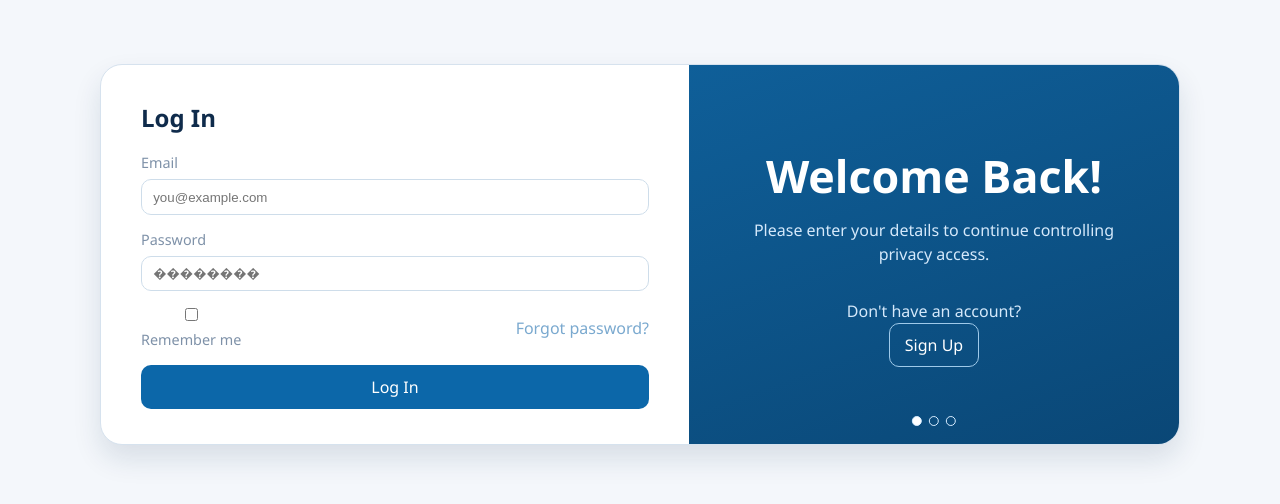
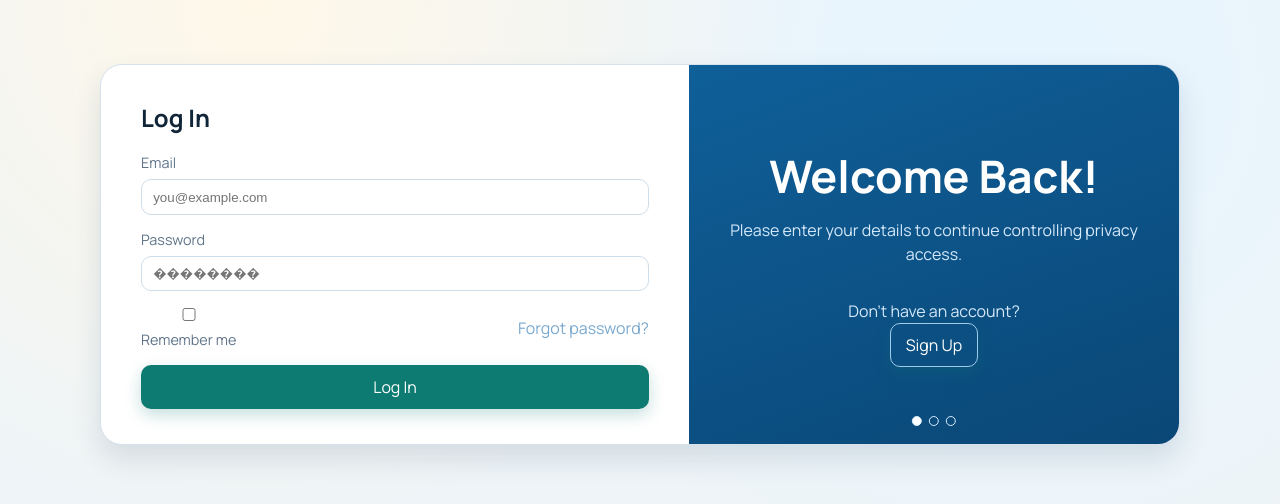
Before and after one commit to mayurpalve/PrivSyncro, a React (Vite) app: page / in a window 1280 px wide. Shown: the top 504 px of the page. Built offline with nearby package versions, Linux system fonts and the light colour scheme; no server answers.

Commit message:
Redesign dashboard UI and improve active navigation behavior

```diff
--- a/src/App.css
+++ b/src/App.css
@@ -1,16 +1,22 @@
+@import url("https://fonts.googleapis.com/css2?family=Manrope:wght@400;500;600;700;800&family=Space+Grotesk:wght@500;700&display=swap");
+
 :root {
-  --bg: #f4f7fb;
+  --bg: #eef4f7;
+  --bg-grad: radial-gradient(circle at 20% 0%, #fff8e9 0%, transparent 40%),
+    radial-gradient(circle at 80% 10%, #e6f5ff 0%, transparent 42%),
+    #eef4f7;
   --panel: #ffffff;
-  --panel-soft: #f8fbff;
-  --line: #dbe5ef;
-  --text: #0f2b4b;
-  --muted: #7e91a8;
-  --accent: #0c67a9;
-  --accent-dark: #084d80;
-  --accent-soft: #e9f4ff;
-  --ok: #15b981;
-  --warn: #f1a827;
-  --danger: #ea4d5c;
+  --panel-soft: #f5fbff;
+  --line: #cddde8;
+  --text: #102538;
+  --muted: #5f748a;
+  --accent: #0d7b71;
+  --accent-dark: #085b54;
+  --accent-soft: #ddf5f1;
+  --ok: #0f9f6e;
+  --warn: #e08d11;
+  --danger: #d84d5a;
+  --shadow-soft: 0 12px 28px rgba(22, 50, 74, 0.08);
 }
 
 * {
@@ -19,8 +25,8 @@
 
 body {
   margin: 0;
-  font-family: "Segoe UI", Tahoma, sans-serif;
-  background: var(--bg);
+  font-family: "Manrope", "Segoe UI", Tahoma, sans-serif;
+  background: var(--bg-grad);
   color: var(--text);
 }
 
@@ -35,10 +41,10 @@ body {
 
 .alert-bar {
   margin: 0;
-  border-bottom: 1px solid #cfe2f3;
-  background: #ebf6ff;
-  color: #2f6089;
-  padding: 0.65rem 1rem;
+  border-bottom: 1px solid #d7e8df;
+  background: #ecf9f6;
+  color: #1f5e56;
+  padding: 0.72rem 1rem;
   font-size: 0.92rem;
 }
 
@@ -54,6 +60,7 @@ button,
 .btn {
   background: var(--accent);
   color: #fff;
+  box-shadow: 0 6px 16px rgba(13, 123, 113, 0.24);
 }
 
 .btn:hover {
@@ -217,8 +224,8 @@ button.link-btn {
 }
 
 .left-nav {
-  border-right: 1px solid #d9e5f0;
-  background: #f7fbff;
+  border-right: 1px solid #d7e3ec;
+  background: linear-gradient(180deg, #f9fcff 0%, #f0f7fb 100%);
   padding: 1.3rem 1.1rem;
   display: grid;
   grid-template-rows: auto 1fr auto auto;
@@ -226,10 +233,11 @@ button.link-btn {
 }
 
 .brand {
-  font-size: 2.15rem;
-  font-weight: 800;
+  font-family: "Space Grotesk", sans-serif;
+  font-size: 2rem;
+  font-weight: 700;
   letter-spacing: -0.02em;
-  color: #102a49;
+  color: #14314f;
 }
 
 .left-nav nav {
@@ -240,18 +248,22 @@ button.link-btn {
 
 .nav-item {
   text-align: left;
-  background: transparent;
+  background: #eef5fb;
   border: 1px solid transparent;
-  color: #6f849b;
+  color: #44627d;
+  transition: all 0.2s ease;
 }
 
 .nav-item:hover {
-  background: #eaf3fb;
+  background: #e0ecf7;
+  transform: translateX(2px);
 }
 
 .nav-item--active {
-  background: var(--accent);
+  background: linear-gradient(140deg, #0d7b71, #0a665f);
   color: #fff;
+  border-color: rgba(255, 255, 255, 0.35);
+  box-shadow: 0 10px 20px rgba(13, 123, 113, 0.25);
 }
 
 .help-card {
@@ -276,21 +288,24 @@ button.link-btn {
   padding: 1.1rem 1.5rem 2rem;
   display: grid;
   gap: 1rem;
+  scroll-behavior: smooth;
 }
 
 .top-bar {
   background: #fff;
   border: 1px solid var(--line);
-  border-radius: 14px;
+  border-radius: 18px;
   padding: 1rem 1.15rem;
   display: flex;
   justify-content: space-between;
   align-items: center;
+  box-shadow: var(--shadow-soft);
 }
 
 .top-bar h1 {
   margin: 0;
-  font-size: 2rem;
+  font-family: "Space Grotesk", sans-serif;
+  font-size: clamp(1.4rem, 2.2vw, 1.9rem);
 }
 
 .top-bar p {
@@ -307,8 +322,9 @@ button.link-btn {
 .metric-card {
   background: #fff;
   border: 1px solid var(--line);
-  border-radius: 16px;
+  border-radius: 18px;
   padding: 0.9rem 1rem;
+  box-shadow: var(--shadow-soft);
 }
 
 .metric-card p {
@@ -322,7 +338,7 @@ button.link-btn {
 }
 
 .metric-card--accent {
-  background: linear-gradient(150deg, #0f66a6, #0a4a7b);
+  background: linear-gradient(150deg, #0d7b71, #0b5d57);
   color: #fff;
 }
 
@@ -341,8 +357,9 @@ button.link-btn {
 .panel {
   background: #fff;
   border: 1px solid var(--line);
-  border-radius: 18px;
+  border-radius: 20px;
   padding: 1rem 1.15rem;
+  box-shadow: var(--shadow-soft);
 }
 
 .panel-head {
@@ -390,14 +407,14 @@ button.link-btn {
   margin-top: 1rem;
   width: 100%;
   height: 170px;
-  border: 1px solid #d7e3ef;
+  border: 1px solid #d8e5ee;
   border-radius: 14px;
-  background: linear-gradient(180deg, #fafdff, #edf6ff);
+  background: linear-gradient(180deg, #fbfeff, #edf8f6);
 }
 
 .line-chart polyline {
   fill: none;
-  stroke: #3484bf;
+  stroke: #0d7b71;
   stroke-width: 3;
   stroke-linecap: round;
   stroke-linejoin: round;
--- a/src/pages/DashboardPage.jsx
+++ b/src/pages/DashboardPage.jsx
@@ -28,6 +28,23 @@ function DashboardPage({
   onRefreshDashboard,
   onLogout
 }) {
+  const [activeSection, setActiveSection] = useState("dashboard");
+  const navItems = [
+    { key: "dashboard", label: "Dashboard", targetId: "section-dashboard" },
+    { key: "integrations", label: "Integrations", targetId: "section-integrations" },
+    { key: "policies", label: "Policies", targetId: "section-policies" },
+    { key: "analysis", label: "Analysis", targetId: "section-analysis" },
+    { key: "activity", label: "Activity", targetId: "section-activity" }
+  ];
+
+  const handleNavClick = (item) => {
+    setActiveSection(item.key);
+    const element = document.getElementById(item.targetId);
+    if (element) {
+      element.scrollIntoView({ behavior: "smooth", block: "start" });
+    }
+  };
+
   const [newPolicy, setNewPolicy] = useState({
     appId: "",
     dataType: "",
@@ -202,11 +219,15 @@ function DashboardPage({
       <aside className="left-nav">
         <div className="brand">PrivSyncro</div>
         <nav>
-          <button className="nav-item nav-item--active">Dashboard</button>
-          <button className="nav-item">Integrations</button>
-          <button className="nav-item">Policies</button>
-          <button className="nav-item">Risk</button>
-          <button className="nav-item">Settings</button>
+          {navItems.map((item) => (
+            <button
+              key={item.key}
+              className={`nav-item ${activeSection === item.key ? "nav-item--active" : ""}`}
+              onClick={() => handleNavClick(item)}
+            >
+              {item.label}
+            </button>
+          ))}
         </nav>
 
         <div className="help-card">
@@ -233,7 +254,7 @@ function DashboardPage({
           </div>
         </header>
 
-        <section className="stats-row">
+        <section id="section-dashboard" className="stats-row">
           <article className="metric-card">
             <p>Policy Displays</p>
             <h3>{consents.length}</h3>
@@ -295,7 +316,7 @@ function DashboardPage({
           </article>
         </section>
 
-        <section className="panel">
+        <section id="section-integrations" className="panel">
           <div className="panel__head">
             <h2>Connected Providers</h2>
             <p>Connect, verify, and manage provider-level permissions.</p>
@@ -368,8 +389,9 @@ function DashboardPage({
                         onClick={() => onConnectIntegration(provider.key)}
                         disabled={!provider.configured}
                       >
-                        {provider.configured ? `Connect ${provider.label}` : `${provider.label} not configured`}
+                        Connect {provider.label}
                       </button>
+                      {!provider.configured && <small>Provider setup is incomplete in backend env.</small>}
                     </>
                   )}
                 </article>
@@ -378,7 +400,7 @@ function DashboardPage({
           </div>
         </section>
 
-        <section className="panel panel--split">
+        <section id="section-policies" className="panel panel--split">
           <div>
             <h2>Create Consent Policy</h2>
             {providerOptions.length === 0 && (
@@ -480,7 +502,7 @@ function DashboardPage({
           </div>
         </section>
 
-        <section className="panel">
+        <section id="section-analysis" className="panel">
           <div className="panel__head">
             <h2>{analysisBoard?.title || "Data & Risk Analysis Board"}</h2>
             <p>
@@ -554,7 +576,7 @@ function DashboardPage({
           )}
         </section>
 
-        <section className="panel">
+        <section id="section-activity" className="panel">
           <div className="panel__head">
             <h2>{governanceSummary?.title || "Adaptive Governance"}</h2>
             <p>
```
